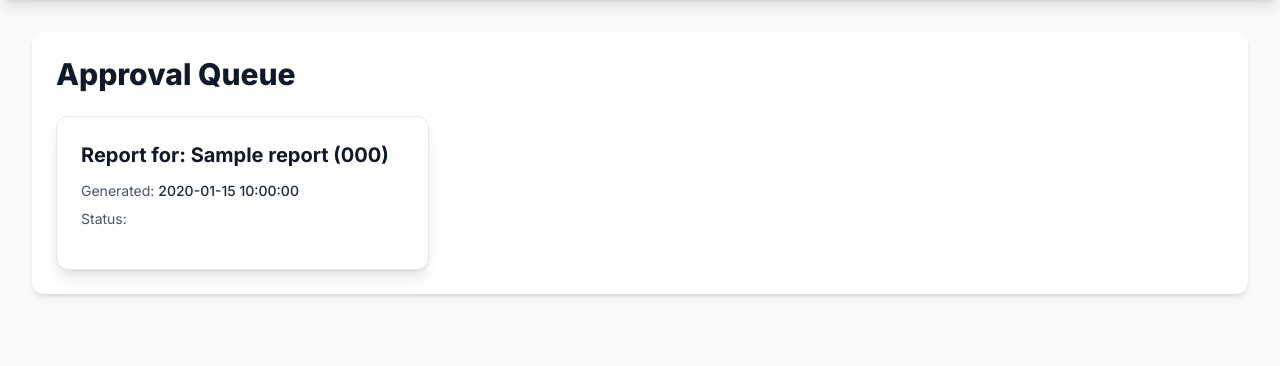
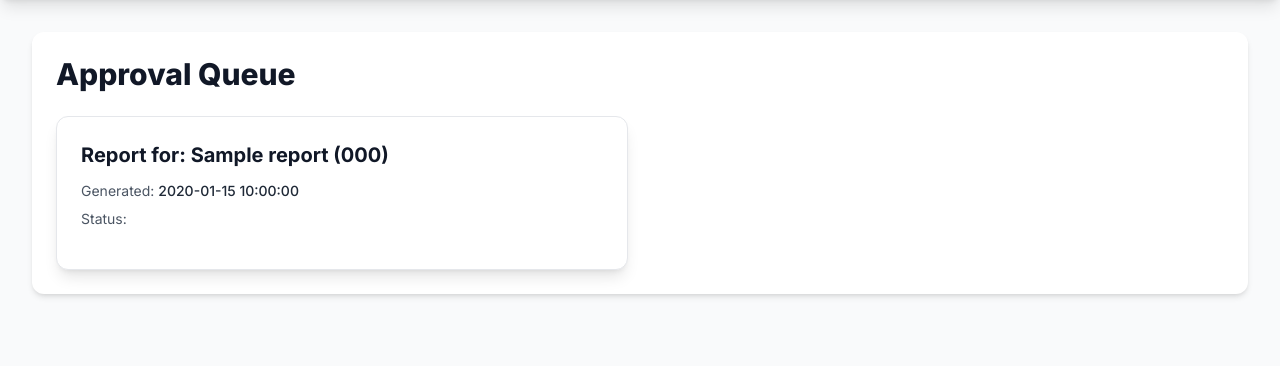
Before and after one commit to Ashmit12092000/certificatevalidato, a Flask app: template templates/approval_queue.html in a window 1280 px wide. Shown: the part 72-438 px from the top of the page. Run offline with Flask 3, Linux system fonts and the light colour scheme; the template is opened without the code that fills it: most values are stand-ins (such as "Sample title", 1, 10 or a date in 2020); some libraries are stand-ins or nearby versions.

Commit message:
Update approval_queue.html

```diff
--- a/templates/approval_queue.html
+++ b/templates/approval_queue.html
@@ -23,7 +23,7 @@
       <p class="text-gray-600 text-lg italic py-4">No role reports awaiting approval or final confirmation.</p>
     {% endif %}
 
-    <div class="grid grid-cols-1 md:grid-cols-2 lg:grid-cols-3 gap-6">
+    <div class="grid grid-cols-1 md:grid-cols-2 lg:grid-cols-2 gap-6">
       {% for report in reports %}
       <div class="bg-white rounded-xl shadow-lg p-6 border
         {% if report.status == 'Awaiting Approval' %} border-blue-300
```
